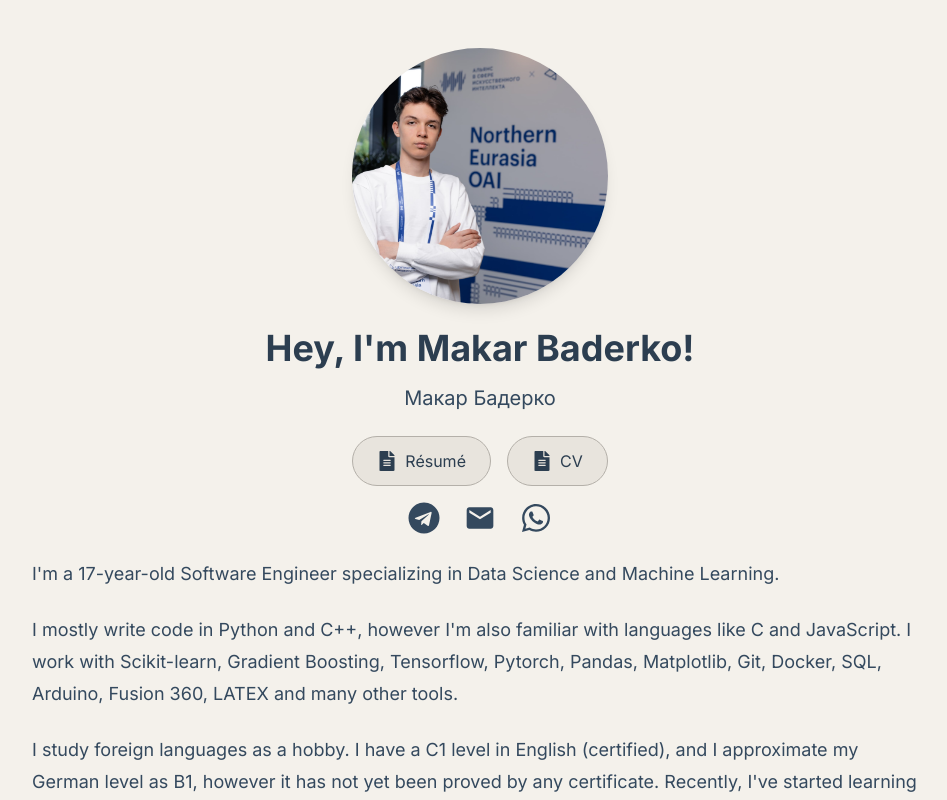
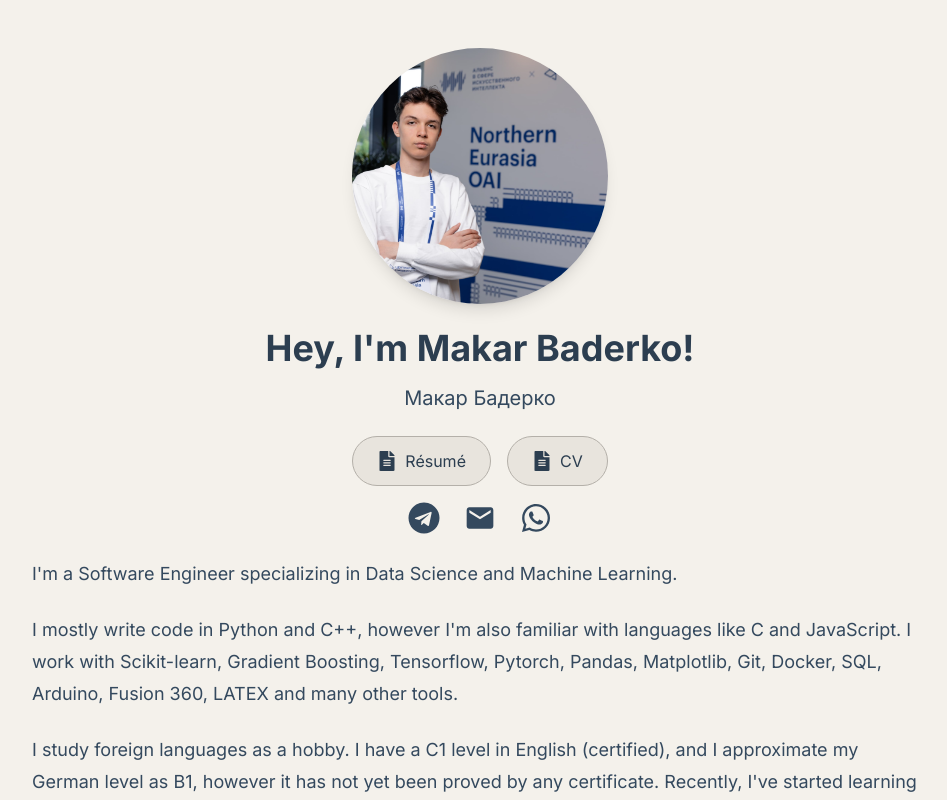
Before and after one commit to makarbaderko/makarbaderko.github.io, a Next.js app: page / in a window 1280 px wide. Shown: the top 800 px of the page, without its empty margins (160-1107 px from the left). Built offline with nearby package versions, Linux system fonts and the light colour scheme.

Commit message:
Update page.tsx

```diff
--- a/app/page.tsx
+++ b/app/page.tsx
@@ -70,7 +70,7 @@ export default function Home() {
           {/* Main Content */}
           <div className="prose prose-lg max-w-none">
             <p className="text-[#34495e]">
-              I'm a 17-year-old Software Engineer specializing in Data Science and Machine Learning.
+              I'm a Software Engineer specializing in Data Science and Machine Learning.
             </p>
             <p className="text-[#34495e]">
               I mostly write code in Python and C++, however I'm also familiar with languages like C and JavaScript.
```
